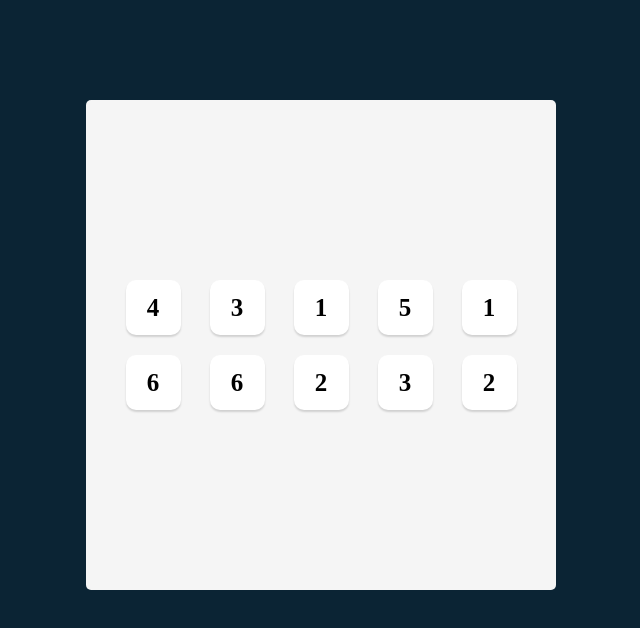
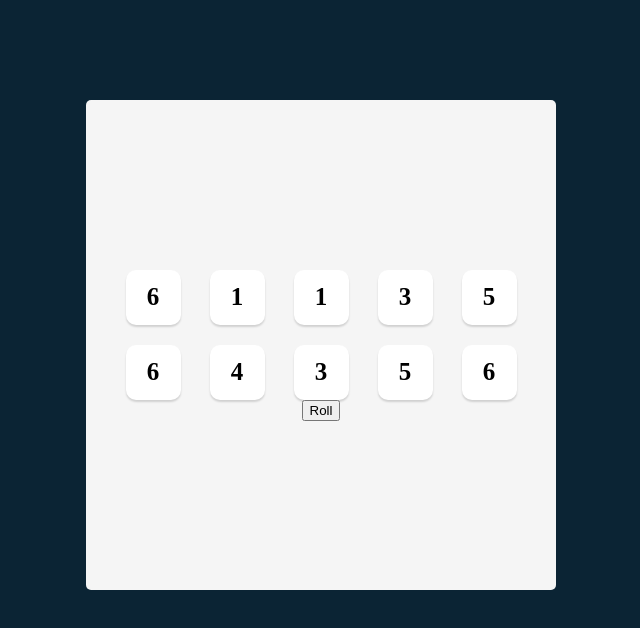
Before and after one commit to friedchxaddict/tenzies, a React (Vite) app: page / in a window 1280 px wide. Shown: the top 628 px of the page, without its empty margins (319-959 px from the left). Built offline with nearby package versions, Linux system fonts and the light colour scheme.

Commit message:
create a button to generate new random numbers

```diff
--- a/src/App.jsx
+++ b/src/App.jsx
@@ -15,12 +15,15 @@ function App() {
 
   let diceElement = dice.map((die) => <Die value={die} />);
 
-  console.log(allNewDice());
+  function rollDice() {
+    setDice(allNewDice());
+  }
 
   return (
     <>
       <main>
         <div className="container">{diceElement}</div>
+        <button onClick={rollDice}>Roll</button>
       </main>
     </>
   );
```
